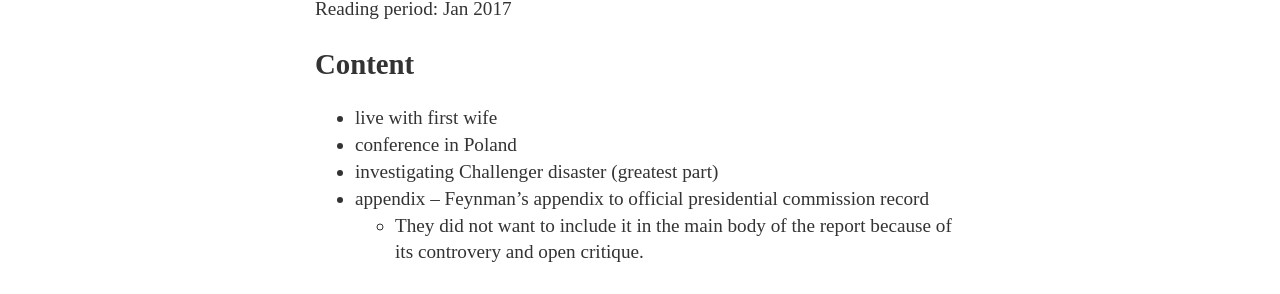
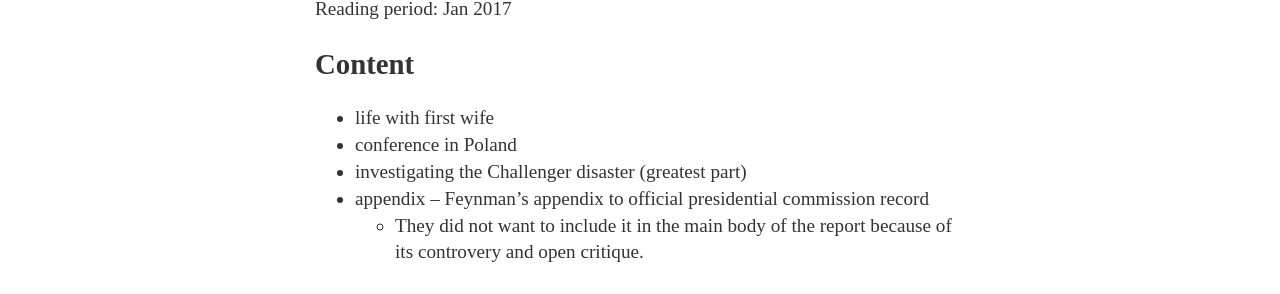
Before and after one commit to Werkov/Werkov.github.io, a Jekyll site: the page built from _posts/2017-04-24-what-do-you-care.md, in a window 1280 px wide. Shown: the part 243-537 px from the top of the page. Built offline with Jekyll 4.4.1, drawn with Linux system fonts in a browser that asks for light colours.

Commit message:
Feynman grammar check

```diff
--- a/_posts/2017-04-24-what-do-you-care.md
+++ b/_posts/2017-04-24-what-do-you-care.md
@@ -7,9 +7,9 @@ tags: book Feynman NASA
 Reading period: Jan 2017
 
 ## Content
-- live with first wife
+- life with first wife
 - conference in Poland
-- investigating Challenger disaster (greatest part)
+- investigating the Challenger disaster (greatest part)
 - appendix -- Feynman's appendix to official presidential commission record
   - They did not want to include it in the main body of the report because of
     its controvery and open critique.
```
